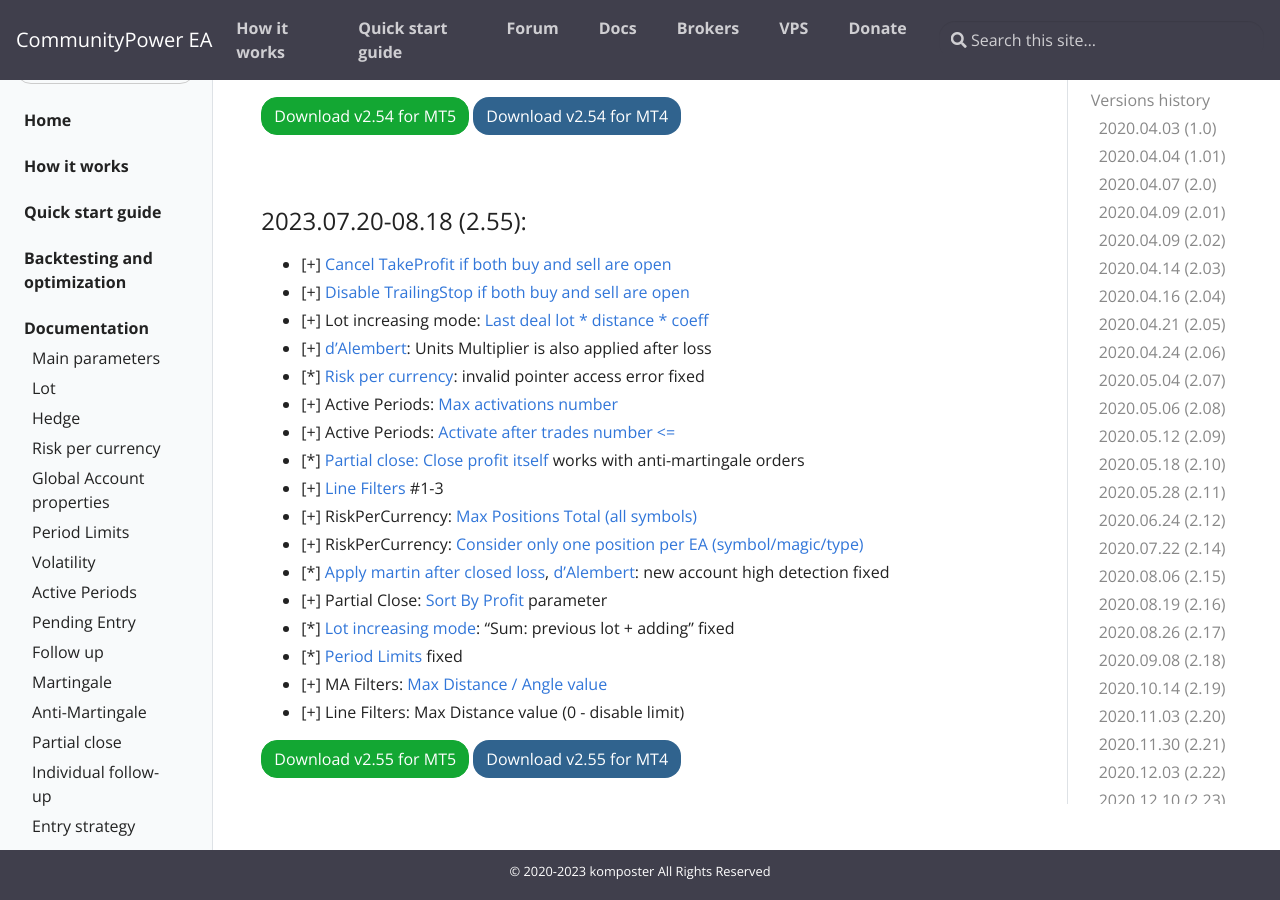
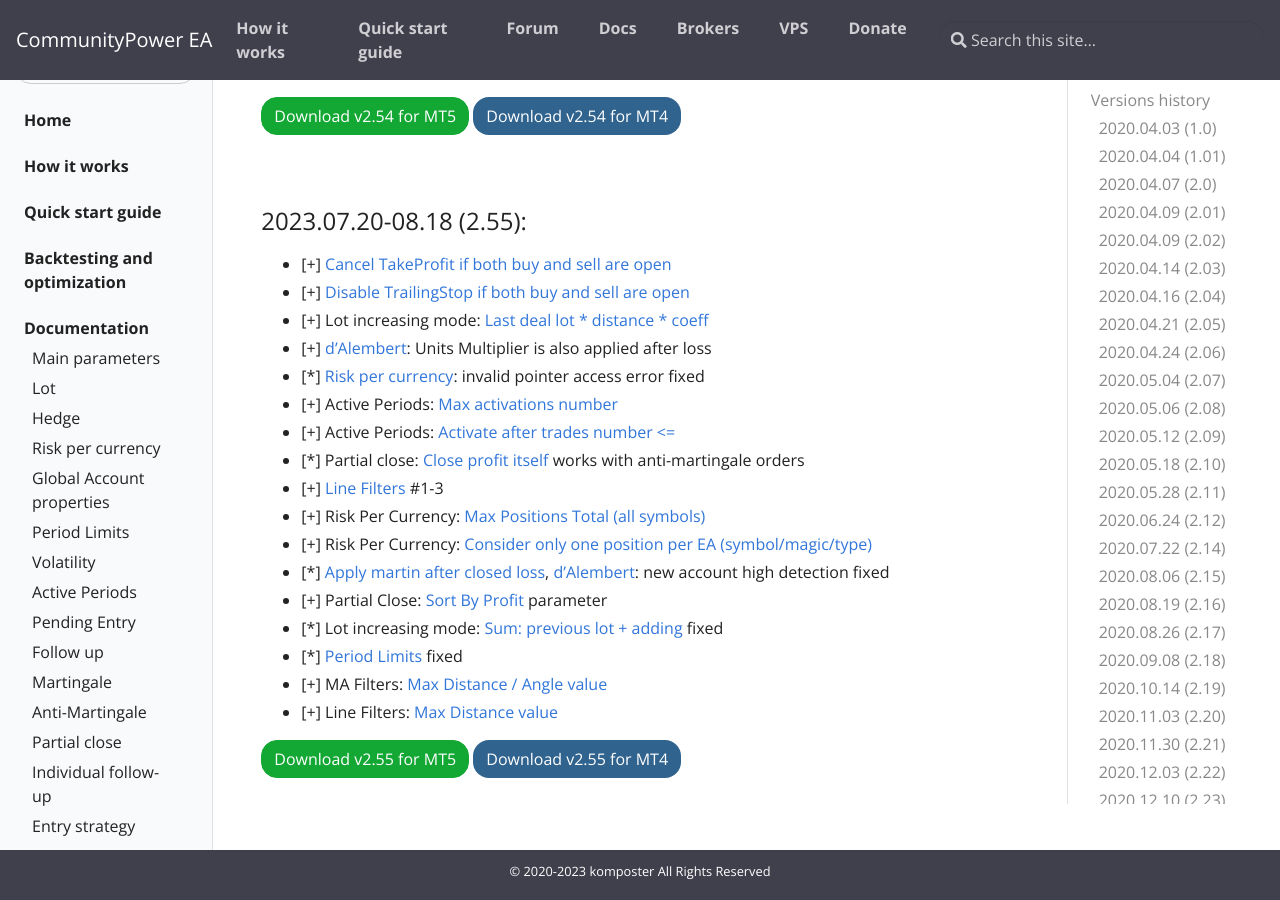
Before and after one commit to komposter/CommunityPowerEA.com, a Jekyll site: the page built from _docs/versions-history.md, in a window 1280 px wide and 900 px high, scrolled down 19670 px. Built offline with Jekyll 4.4.1, drawn with Linux system fonts in a browser that asks for light colours; some of the changed text lies outside the part shown.

Commit message:
Content change

```diff
--- a/_docs/versions-history.md
+++ b/_docs/versions-history.md
@@ -583,7 +583,7 @@
 * [+] 2 CustomIndy signals
 * [+] Spread filter: apply to first/apply to martin
 * [+] BreakEven
-* [+] RiskPerCurrency
+* [+] [Risk per currency](/docs/risk-per-currency)
 * [*] GUI refresh is fixed for enabled Stop Till Tomorrow After Close
 * [*] AutoHedge deals are closed with main series if it is closed by non-virtual SL or TP
 * [*] News: testing works correct for the last month
@@ -673,16 +673,16 @@
 * [*] [Risk per currency](/docs/risk-per-currency): invalid pointer access error fixed
 * [+] Active Periods: [Max activations number]({{site.baseurl}}/docs/active-periods#max-activations-number)
 * [+] Active Periods: [Activate after trades number <=]({{site.baseurl}}/docs/active-periods#activation-event-and-activation-value)
-* [*] [Partial close: Close profit itself]({{site.baseurl}}/docs/partial-close#close-profit-itself) works with anti-martingale orders
+* [*] Partial close: [Close profit itself]({{site.baseurl}}/docs/partial-close#close-profit-itself) works with anti-martingale orders
 * [+] [Line Filters]({{site.baseurl}}/docs/signals-and-filters#line-filters) #1-3
-* [+] RiskPerCurrency: [Max Positions Total (all symbols)](/docs/risk-per-currency#max-positions-total-all-symbols)
-* [+] RiskPerCurrency: [Consider only one position per EA (symbol/magic/type)](/docs/risk-per-currency#consider-only-one-position-per-ea-symbolmagictype)
+* [+] Risk Per Currency: [Max Positions Total (all symbols)](/docs/risk-per-currency#max-positions-total-all-symbols)
+* [+] Risk Per Currency: [Consider only one position per EA (symbol/magic/type)](/docs/risk-per-currency#consider-only-one-position-per-ea-symbolmagictype)
 * [*] [Apply martin after closed loss]({{site.baseurl}}/docs/lot#apply-martin-after-closed-loss), [d'Alembert]({{site.baseurl}}/docs/lot#dalembert-money-management-system): new account high detection fixed
 * [+] Partial Close: [Sort By Profit]({{site.baseurl}}/docs/partial-close#sort-by-profit) parameter
-* [*] [Lot increasing mode]({{site.baseurl}}/docs/martingale#lot-increasing-mode): "Sum: previous lot + adding" fixed
+* [*] Lot increasing mode: [Sum: previous lot + adding]({{site.baseurl}}/docs/martingale#lot-increasing-mode) fixed
 * [*] [Period Limits](/docs/period-limits) fixed
 * [+] MA Filters: [Max Distance / Angle value]({{site.baseurl}}/docs/signals-and-filters#max-distance--angle-value)
-* [+] Line Filters: Max Distance value (0 - disable limit)
+* [+] Line Filters: [Max Distance value]({{site.baseurl}}/docs/signals-and-filters#max-distance-value)
 
 [<button class="btn btn-success">Download v2.55 for MT5</button>]({{site.baseurl}}/assets/EAs/CommunityPower 2.55.ex5)
 [<button class="btn btn-primary">Download v2.55 for MT4</button>]({{site.baseurl}}/assets/EAs/CommunityPower 2.55.ex4)
```
Also changed, not shown: _docs/signals-and-filters.md (+11 -0 lines).
